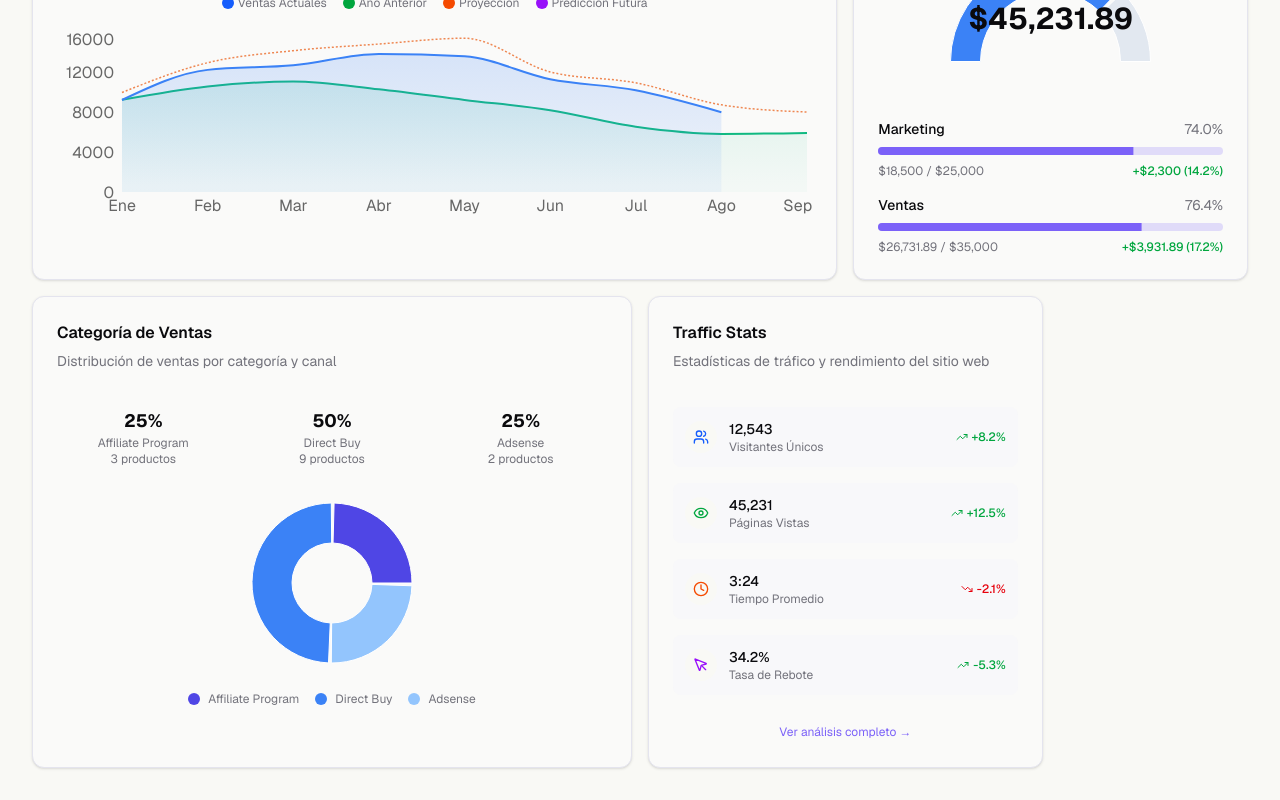
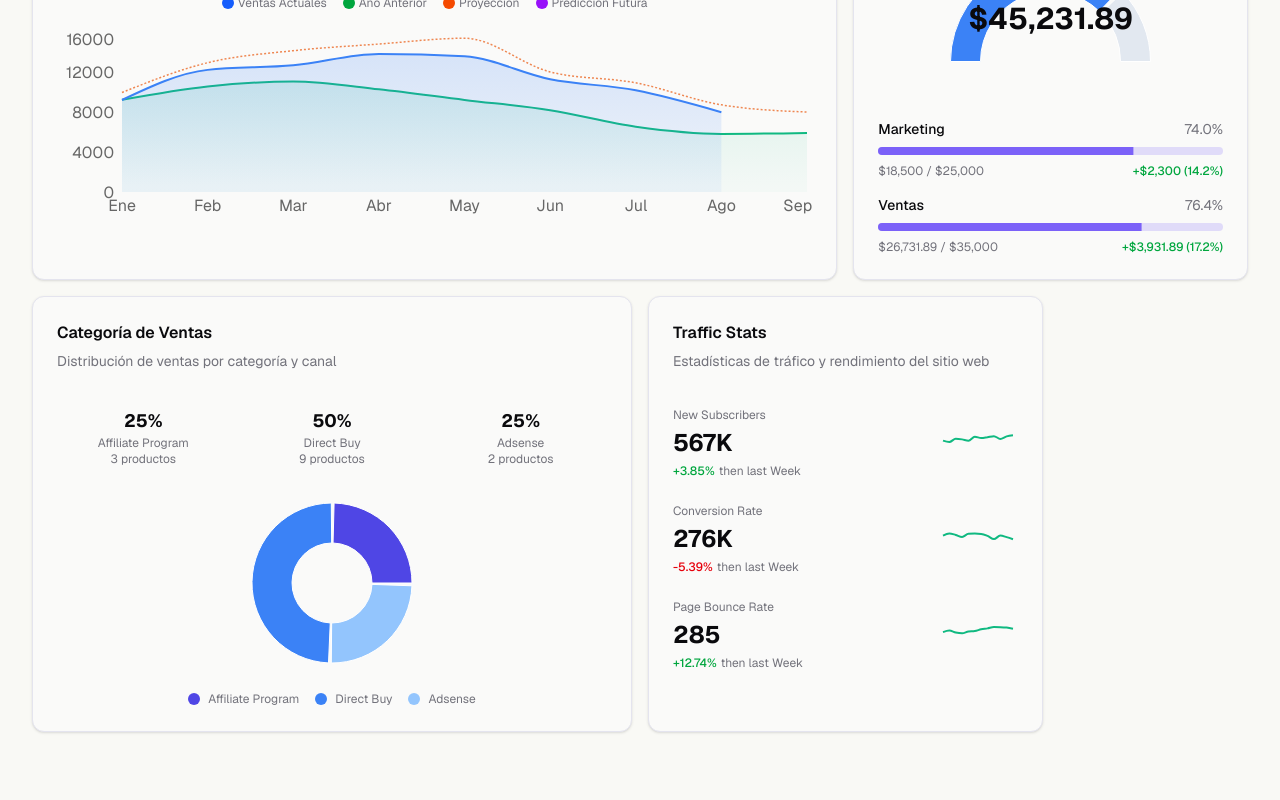
Before and after one commit to epech-wq/crm-dashbord, a Next.js app: page /direccion-general in a window 1280 px wide. Shown: the part 625-1425 px from the top of the page. After the commit the page ends 1389 px from the top, so only its background shows below. Built offline with nearby package versions, Linux system fonts and the light colour scheme.

Commit message:
Revert chart

```diff
--- a/components/charts/traffic-stats-chart.tsx
+++ b/components/charts/traffic-stats-chart.tsx
@@ -1,79 +1,98 @@
 "use client"
 
-import { TrendingUp, TrendingDown, Eye, Users, Clock, MousePointer } from "lucide-react"
+import { LineChart, Line, ResponsiveContainer } from "recharts"
 
 interface TrafficStatsChartProps {
   data?: any
 }
 
+// Generate sample sparkline data for each metric
+const generateSparklineData = (trend: 'up' | 'down' | 'stable') => {
+  const baseData = Array.from({ length: 12 }, (_, i) => ({ value: 50 + Math.random() * 20 }))
+
+  if (trend === 'up') {
+    return baseData.map((item, i) => ({ value: item.value + (i * 2) }))
+  } else if (trend === 'down') {
+    return baseData.map((item, i) => ({ value: item.value - (i * 1.5) }))
+  }
+  return baseData
+}
+
+const SparklineChart = ({ data, color }: { data: any[], color: string }) => (
+  <div className="w-20 h-8">
+    <ResponsiveContainer width="100%" height="100%">
+      <LineChart data={data}>
+        <Line
+          type="monotone"
+          dataKey="value"
+          stroke={color}
+          strokeWidth={2}
+          dot={false}
+          fill={`${color}20`}
+          fillOpacity={0.3}
+        />
+      </LineChart>
+    </ResponsiveContainer>
+  </div>
+)
+
 export const TrafficStatsChart = ({ data }: TrafficStatsChartProps) => {
   const trafficStats = [
     {
-      label: "Visitantes Únicos",
-      value: "12,543",
-      change: "+8.2%",
-      trend: "up",
-      icon: Users,
-      color: "text-blue-600"
+      label: "New Subscribers",
+      value: "567K",
+      change: "+3.85%",
+      changeText: "then last Week",
+      trend: "up" as const,
+      sparklineData: generateSparklineData('up'),
+      color: "#10b981"
     },
     {
-      label: "Páginas Vistas",
-      value: "45,231",
-      change: "+12.5%",
-      trend: "up",
-      icon: Eye,
-      color: "text-green-600"
+      label: "Conversion Rate",
+      value: "276K",
+      change: "-5.39%",
+      changeText: "then last Week",
+      trend: "down" as const,
+      sparklineData: generateSparklineData('down'),
+      color: "#10b981"
     },
     {
-      label: "Tiempo Promedio",
-      value: "3:24",
-      change: "-2.1%",
-      trend: "down",
-      icon: Clock,
-      color: "text-orange-600"
-    },
-    {
-      label: "Tasa de Rebote",
-      value: "34.2%",
-      change: "-5.3%",
-      trend: "up",
-      icon: MousePointer,
-      color: "text-purple-600"
+      label: "Page Bounce Rate",
+      value: "285",
+      change: "+12.74%",
+      changeText: "then last Week",
+      trend: "up" as const,
+      sparklineData: generateSparklineData('up'),
+      color: "#10b981"
     }
   ]
 
   return (
-    <div className="space-y-4">
+    <div className="space-y-6">
       {trafficStats.map((stat, index) => {
-        const Icon = stat.icon
-        const TrendIcon = stat.trend === "up" ? TrendingUp : TrendingDown
-        const trendColor = stat.trend === "up" ? "text-green-600" : "text-red-600"
+        const isPositive = stat.change.startsWith('+')
+        const changeColor = stat.trend === 'up' && isPositive ? "text-green-600" :
+          stat.trend === 'down' && !isPositive ? "text-red-600" :
+            isPositive ? "text-green-600" : "text-red-600"
 
         return (
-          <div key={index} className="flex items-center justify-between p-3 rounded-lg bg-muted/30">
-            <div className="flex items-center gap-3">
-              <div className={`p-2 rounded-full bg-background ${stat.color}`}>
-                <Icon className="h-4 w-4" />
+          <div key={index} className="space-y-2">
+            <div className="flex items-center justify-between">
+              <div className="flex-1">
+                <div className="text-xs text-muted-foreground mb-1">{stat.label}</div>
+                <div className="text-2xl font-bold text-foreground mb-1">{stat.value}</div>
+                <div className="flex items-center gap-1 text-xs">
+                  <span className={`font-medium ${changeColor}`}>{stat.change}</span>
+                  <span className="text-muted-foreground">{stat.changeText}</span>
+                </div>
               </div>
-              <div>
-                <div className="text-sm font-medium text-foreground">{stat.value}</div>
-                <div className="text-xs text-muted-foreground">{stat.label}</div>
+              <div className="flex items-center">
+                <SparklineChart data={stat.sparklineData} color={stat.color} />
               </div>
-            </div>
-
-            <div className={`flex items-center gap-1 text-xs font-medium ${trendColor}`}>
-              <TrendIcon className="h-3 w-3" />
-              {stat.change}
             </div>
           </div>
         )
       })}
-
-      <div className="text-center pt-2">
-        <button className="text-xs text-primary hover:underline">
-          Ver análisis completo →
-        </button>
-      </div>
     </div>
   )
 }
```
